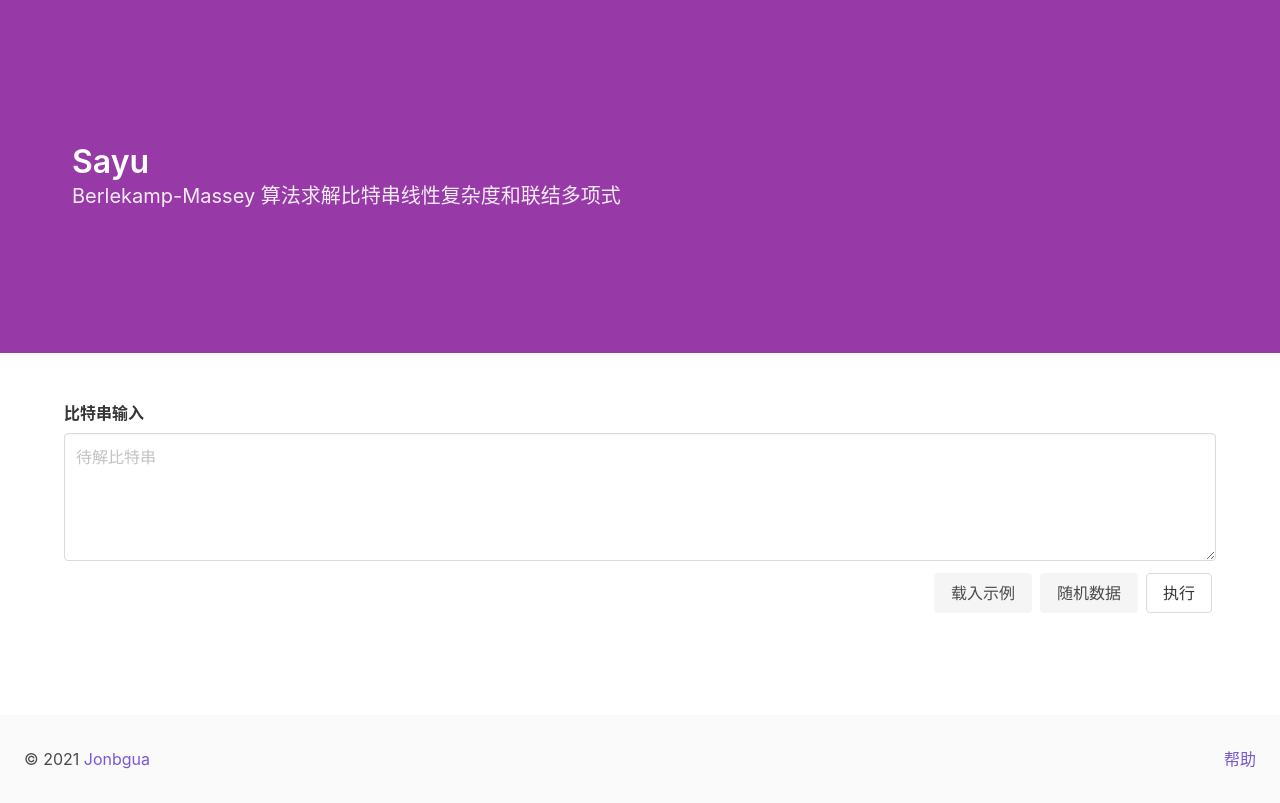
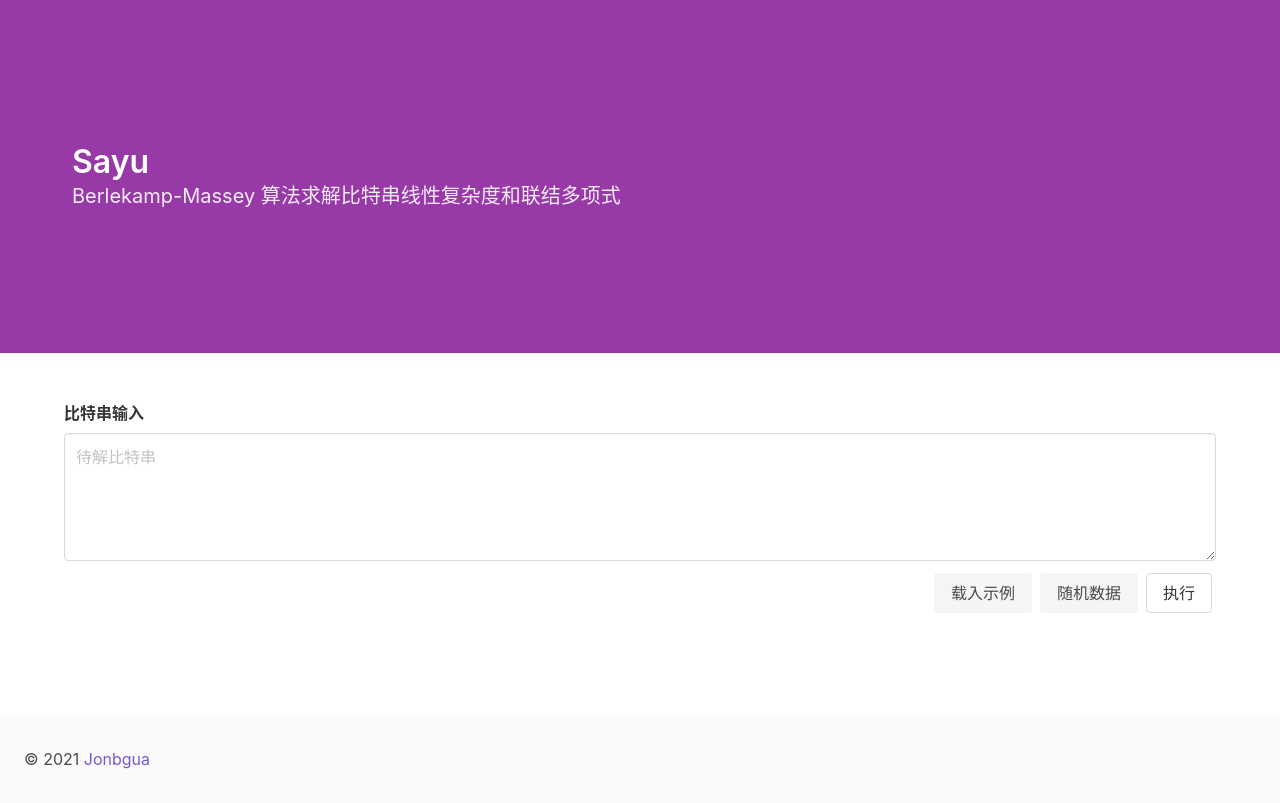
Before and after one commit to jonbhw/sayu, a Vue app: page / in a window 1280 px wide. Built offline with nearby package versions, Linux system fonts and the light colour scheme.

Commit message:
移除帮助页链接

```diff
--- a/src/components/Footer.vue
+++ b/src/components/Footer.vue
@@ -6,10 +6,6 @@
         <a href="https://jonbgua.com" target="_blank" rel="noopener noreferrer">
           Jonbgua
         </a>
-        <span style="float: right">
-          <router-link to="/help" v-if="this.$route.path !== '/help'">帮助</router-link>
-          <router-link to="/" v-if="this.$route.path === '/help'">返回首页</router-link>
-        </span>
       </p>
     </div>
   </footer>
```
